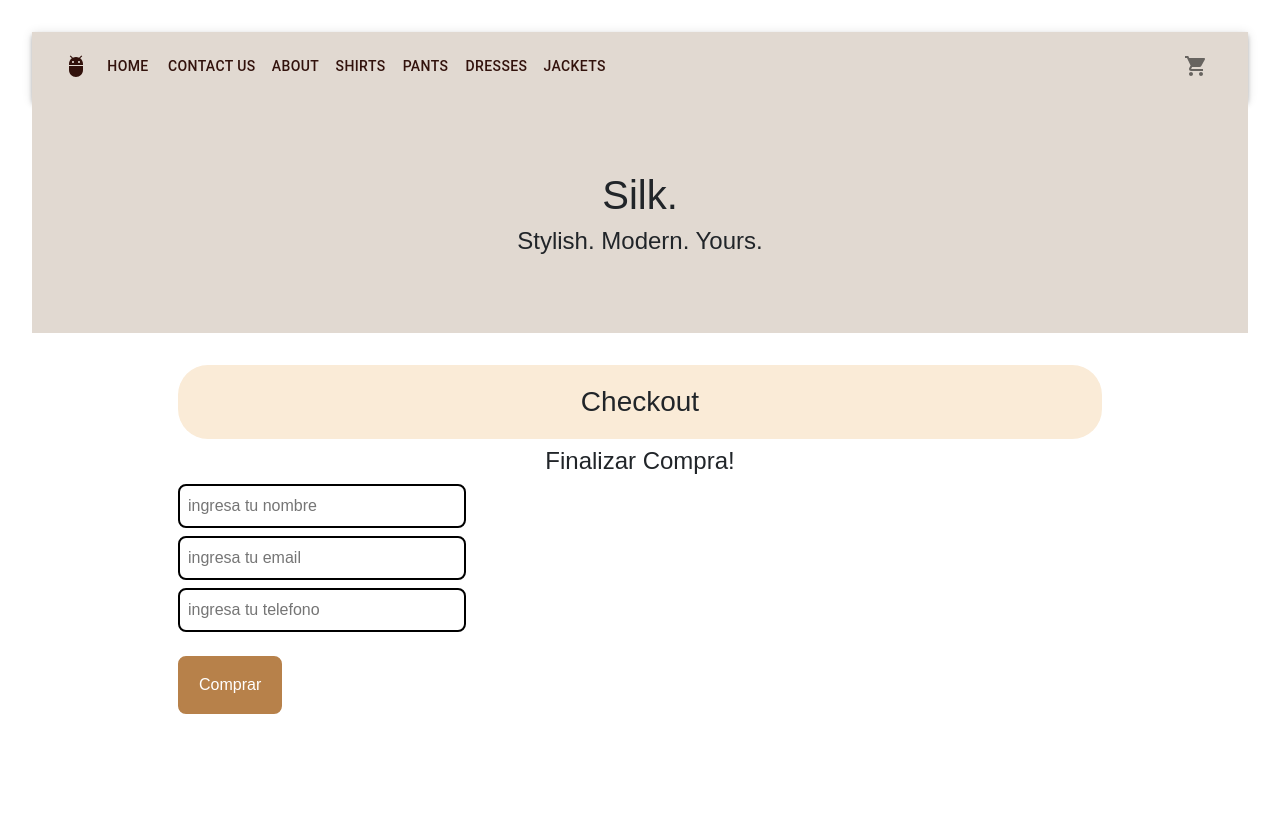
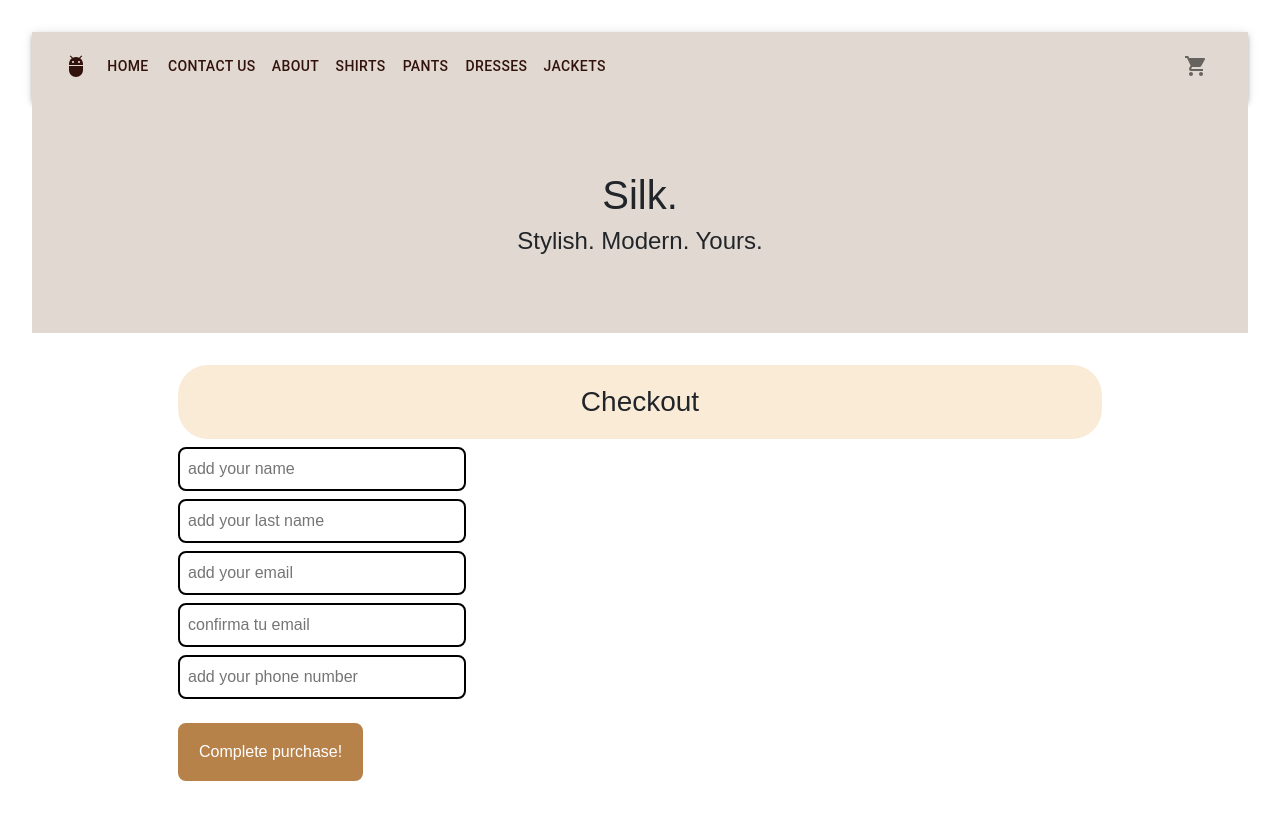
Before and after one commit to delfinafernandezerlauer/entregaFinal-FernandezErlauer-React, a React (Vite) app: page /checkout in a window 1280 px wide. Built offline with nearby package versions, Linux system fonts and the light colour scheme.

Commit message:
added email confirmation and date of purchase

```diff
--- a/src/components/Carrito/Carrito.jsx
+++ b/src/components/Carrito/Carrito.jsx
@@ -12,7 +12,7 @@ const Carrito = () => {
   return (
     <div className='box'>
         <h2 className='main-title'>
-            Carrito
+            Cart
         </h2>
         <div>
            { carrito.map((prod)=>(
@@ -34,10 +34,10 @@ const Carrito = () => {
                 </div>
                 <div className='row'>
                     <div className='col-lg-2'>
-                        <button className='agregar-al-carrito' onClick={handleVaciar}>Vaciar Carrito</button>
+                        <button className='agregar-al-carrito' onClick={handleVaciar}>Empty cart</button>
                     </div>
                     <div className='col-lg-2'>
-                        <Link className='agregar-al-carrito'  to="/checkout">Finalizar Compra</Link>
+                        <Link className='agregar-al-carrito'  to="/checkout">Complete purchase</Link>
                     </div>
                     <div className='col-lg-6'></div>
 
@@ -45,7 +45,7 @@ const Carrito = () => {
             </div>
 
                 :
-                <h3>El carrito esta vacio :( Chusmea y empeza a agregar!</h3>
+                <h3>The cart is empty:( Start shopping!</h3>
 
         }
 
--- a/src/components/Checkout/Checkout.jsx
+++ b/src/components/Checkout/Checkout.jsx
@@ -1,18 +1,27 @@
 import React, { useContext, useState } from 'react'
 import { CartContext } from '../../context/CartContext'
 import { useForm } from 'react-hook-form'
-import {collection, addDoc} from "firebase/firestore"
+import {collection, addDoc, Timestamp} from "firebase/firestore"
 import { db } from '../../firebase/config'
 
 const Checkout = () => {
+
+    const [purchaseDate, setPurchaseDate] = useState(null);
 
     const [orderId, setOrderId]=useState("")
 
     const {carrito, precioTotal, vaciarCarrito}=useContext(CartContext)
 
-    const {register, handleSubmit}=useForm()
+    const {register, handleSubmit, watch}=useForm()
 
     const comprar = (data)=>{
+
+        const { email, emailConfirmation } = data;
+
+        if (email !== emailConfirmation) {
+            return;
+        }
+
      const order = {
         client:data,
         products:carrito,
@@ -23,16 +32,18 @@ const Checkout = () => {
         const ordersREF=collection(db, "orders")
         addDoc(ordersREF, order)
             .then((doc)=>{
-                setOrderId(doc.id)
-                vaciarCarrito()
+                setOrderId(doc.id);
+                vaciarCarrito();
+                setPurchaseDate(new Date());
             })
     }
 
     if(orderId){
         return(
             <div className='box'>
-                <h2 className='main-title'>Muchas gracias por tu compra!</h2>
-                <h4>Tu codigo de pedido es : {orderId}</h4>
+                <h2 className='main-title'>Thank you for your purchase!</h2>
+                <h4>The code of your order is : {orderId}</h4>
+                {purchaseDate && <p>Date: {purchaseDate.toLocaleString()}</p>}
             </div>
         )
     }
@@ -40,13 +51,25 @@ const Checkout = () => {
   return (
     <div className='box'>
         <h3 className='main-title'>Checkout</h3>
-        <h4>Finalizar Compra!</h4>
+
         <div>
         <form className='formulario' onSubmit={handleSubmit(comprar)} >
-            <input type="text"  placeholder="ingresa tu nombre"  {...register("nombre")}/>
-            <input type="email" placeholder="ingresa tu email" {...register("email")} />
-            <input type="phone" placeholder="ingresa tu telefono" {...register("telefono")}/>
-            <button className='enviar' type="submit"> Comprar</button>
+            <input type="text"  placeholder="add your name"  {...register("nombre")}/>
+            <input type="text"  placeholder="add your last name"  {...register("apellido")}/>
+            <input type="email" placeholder="add your email" {...register("email")} />
+
+            <input
+                        type="email"
+                        placeholder="confirma tu email"
+                        {...register('emailConfirmation')}
+                    />
+                    {watch('email') !== watch('emailConfirmation') && (
+                        <p className="error-message">Emails do not match</p>
+                    )}
+
+
+            <input type="phone" placeholder="add your phone number" {...register("telefono")}/>
+            <button className='enviar' type="submit">Complete purchase! </button>
         </form>
 
     </div>
--- a/src/components/ContactUs/ContactUs.jsx
+++ b/src/components/ContactUs/ContactUs.jsx
@@ -14,6 +14,7 @@ export const ContactUs = ()=> {
         <h2 className="main-title">Contact Us</h2>
         <form className="formulario" onSubmit={handleSubmit(enviar)} >
             <input type="text"  placeholder="ingresa tu nombre"  {...register("nombre")}/>
+            <input type="text"  placeholder="ingresa tu apellido"  {...register("apellido")}/>
             <input type="email" placeholder="ingresa tu email" {...register("email")} />
             <input type="phone" placeholder="ingresa tu telefono" {...register("telefono")}/>
             <button className="enviar" type="submit"> Enviar</button>
--- a/src/components/ItemDetail/ItemDetail.jsx
+++ b/src/components/ItemDetail/ItemDetail.jsx
@@ -16,10 +16,8 @@ export const ItemDetail = ({item}) => {
 
     const handleSumar = () => {
 
-        //cantidad < item.stock &&
+        cantidad < item.stock &&
         setCantidad(cantidad + 1)
-
-        // aca queda cambair esto (agregar stock al json, desp descomentar)
     }
 
 
@@ -42,6 +40,7 @@ export const ItemDetail = ({item}) => {
           <p className='price'>Category: {item.category}</p>
           <p className='price'>Color: {item.color}</p>
           <p className='description'>Description: {item.description}</p>
+          <p className='stock'>Stock: {item.stock}</p>
 
           <ItemCount cantidad={cantidad} handleRestar={handleRestar} handleSumar={handleSumar}
           handleAgregar={ ()=>{agregarAlCarrito(item, cantidad)}
```
